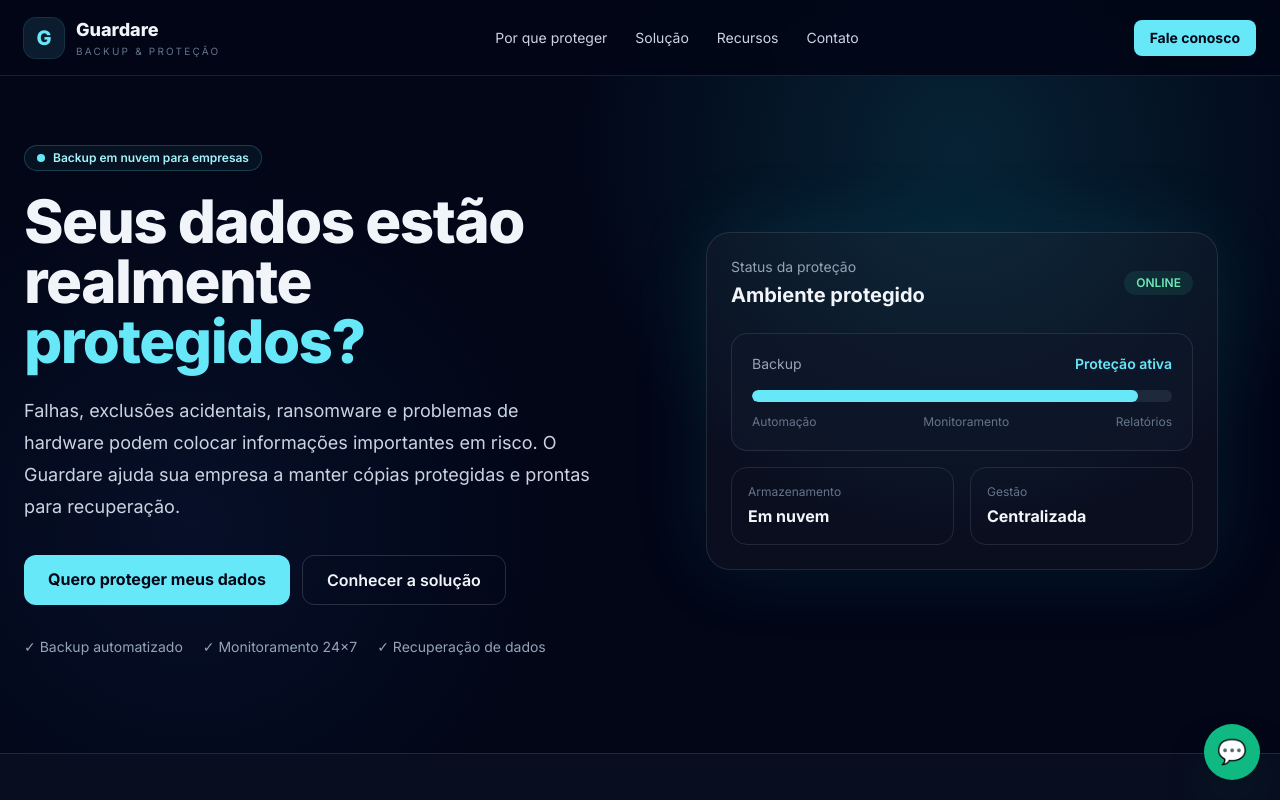
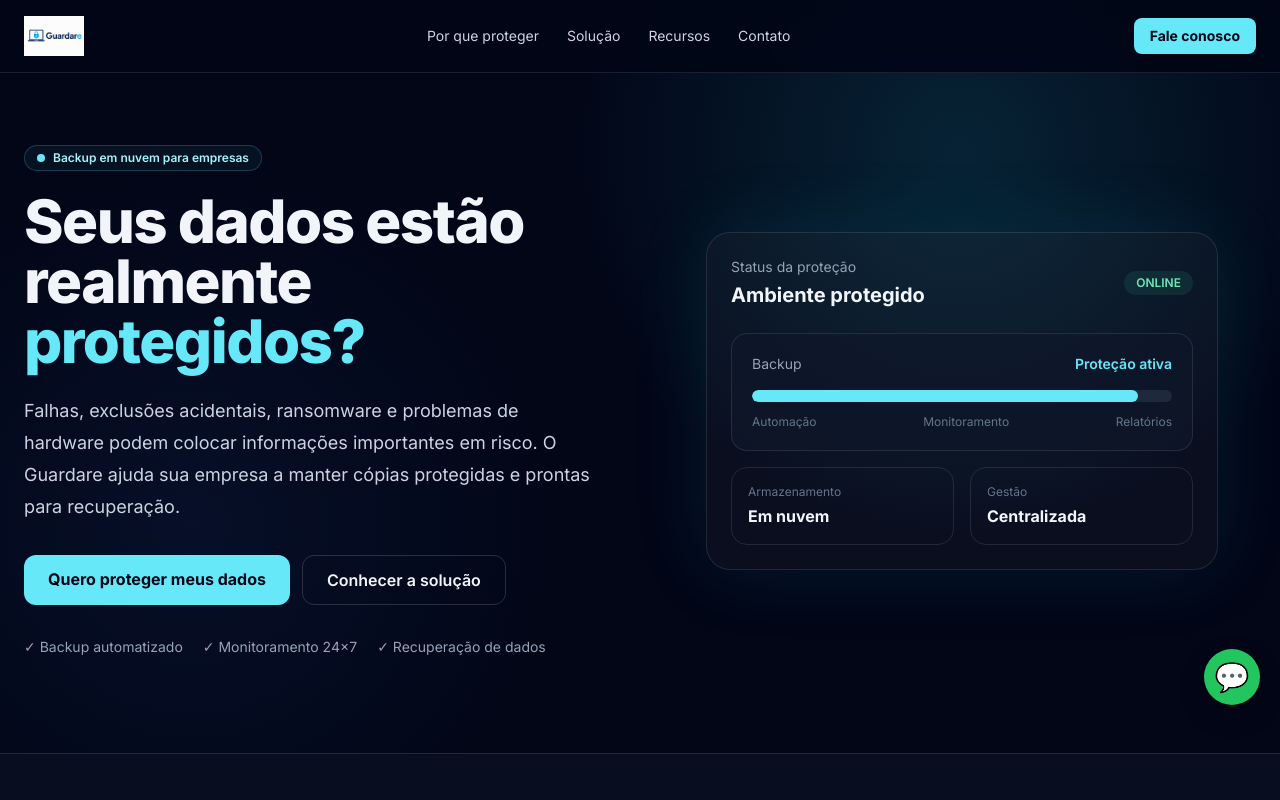
Before and after one commit to Haus-CRVG/HPS, a plain HTML site: page Guardare/Contato/index.html in a window 1280 px wide. Shown: the top 800 px of the page. Drawn offline with nearby package versions, Linux system fonts and the light colour scheme.

Commit message:
Ajustando landig page e logo

```diff
--- a/Guardare/Contato/index.html
+++ b/Guardare/Contato/index.html
@@ -41,17 +41,11 @@
         class="mx-auto flex max-w-7xl items-center justify-between px-6 py-4"
       >
         <a class="flex items-center gap-3" href="#">
-          <div
-            class="grid h-10 w-10 place-items-center rounded-xl bg-cyan-300/10 text-xl font-extrabold text-cyan-300 ring-1 ring-cyan-300/20"
-          >
-            G
-          </div>
-          <div>
-            <div class="text-lg font-extrabold">Guardare</div>
-            <div class="text-[10px] uppercase tracking-[.22em] text-slate-500">
-              Backup &amp; prote&ccedil;&atilde;o
-            </div>
-          </div>
+          <img
+            src="logo-guardare.jpg"
+            alt="Guardare"
+            class="h-10 w-auto object-contain"
+          />
         </a>
         <nav class="hidden gap-7 text-sm text-slate-300 md:flex">
           <a class="hover:text-cyan-300" href="#problema"> Por que proteger </a>
@@ -425,10 +419,20 @@
             </div>
           </div>
           <div class="mt-8 space-y-4 text-sm text-slate-300">
-          <p>📍 Rua Marechal Floriano, 1280 — Neva, Cascavel - PR</p>
-          <p>📞 <a class="hover:text-cyan-400" href="tel:+5545999153585">(45) 9 9915-3585</a></p>
-          <p>✉️ <a class="hover:text-cyan-400" href="mailto:contato@hps.dev.br">contato@hps.dev.br</a></p>
-        </div>
+            <p>📍 Rua Marechal Floriano, 1280 — Neva, Cascavel - PR</p>
+            <p>
+              📞
+              <a class="hover:text-cyan-400" href="tel:+5545999153585"
+                >(45) 9 9915-3585</a
+              >
+            </p>
+            <p>
+              ✉️
+              <a class="hover:text-cyan-400" href="mailto:contato@hps.dev.br"
+                >contato@hps.dev.br</a
+              >
+            </p>
+          </div>
         </div>
         <form
           class="reveal rounded-3xl border border-white/10 bg-slate-950/70 p-6 sm:p-8"
@@ -530,13 +534,31 @@
     </footer>
     <!-- WhatsApp -->
     <a
-      href="https://wa.me/5545999153585"
+      href="https://wa.me/5545999153585?text=Olá!%20Gostaria%20de%20saber%20mais%20sobre%20o%20Guardare."
       target="_blank"
-      aria-label="Falar com a Haus <strong>Pro</strong> Solutions pelo WhatsApp"
-      class="fixed bottom-5 right-5 z-40 flex h-14 w-14 items-center justify-center rounded-full bg-emerald-500 text-2xl shadow-2xl shadow-emerald-900/40 hover:scale-105 transition"
+      rel="noopener noreferrer"
+      aria-label="Falar com a Haus Pro Solutions pelo WhatsApp"
+      style="
+        position: fixed;
+        right: 20px;
+        bottom: 95px;
+        z-index: 9999;
+        width: 56px;
+        height: 56px;
+        display: flex;
+        align-items: center;
+        justify-content: center;
+        border-radius: 9999px;
+        background-color: #22c55e;
+        color: white;
+        font-size: 28px;
+        text-decoration: none;
+        box-shadow: 0 10px 25px rgba(0, 0, 0, 0.25);
+        transition: transform 0.2s ease;
+      "
     >
-      💬
-    </a>
+      💬 </a
+    >
     <script>
       const observer = new IntersectionObserver(
         (es) =>
```
Also changed, not shown: Guardare/index.html (+5 -3 lines).
